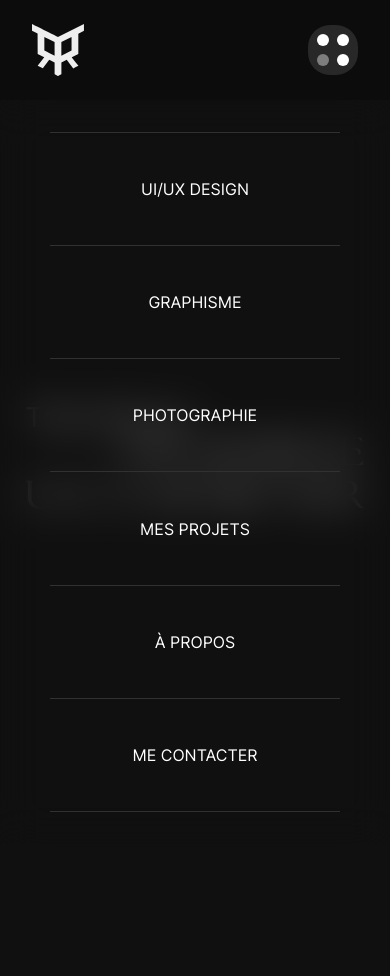
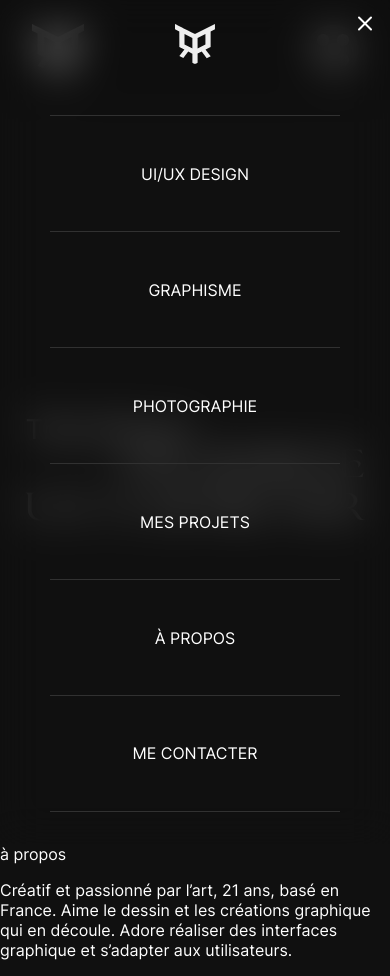
Before and after one commit to Killian-cch/portfolio-theo, a Vue app: page / in a window 390 px wide. Both pictures are taken after a click on the button 333 px from the left and 50 px from the top of the page. Before the commit the page ends 844 px from the top, so only its background shows below. Built offline with nearby package versions, Linux system fonts and the light colour scheme.

Commit message:
Menu 2.0

```diff
--- a/src/App.vue
+++ b/src/App.vue
@@ -1,9 +1,15 @@
 <script setup>
 import { RouterLink, RouterView } from 'vue-router'
+import IconClose from '@/components/icons/IconClose.vue'
 import { ref } from 'vue'
 
 let show_menu = ref(false)
-// import HelloWorld from './components/HelloWorld.vue'
+function onOpenMenu(el, done) {
+  document.body.classList.add('menu-displayed')
+}
+function onCloseMenu(el, done) {
+  document.body.classList.remove('menu-displayed')
+}
 </script>
 
 <template>
@@ -39,8 +45,16 @@ let show_menu = ref(false)
       </div>
     </nav>
   </header>
-  <Transition name="fade">
+
+  <Transition name="fade" @before-enter="onOpenMenu" @after-leave="onCloseMenu" appear>
+    <button v-if="show_menu" id="close-menu" @click="show_menu = !show_menu" @keyup.esc="console.log('test')">
+      <IconClose />
+    </button>
+  </Transition>
+  <Transition name="fade" @before-enter="onOpenMenu" @after-leave="onCloseMenu" appear>
       <div v-if="show_menu" class="fs_links">
+
+        <RouterLink @click="show_menu = !show_menu" to="/"><img alt="Théo Renaux" class="menu-logo" src="@/assets/logo.svg"/></RouterLink>
         <hr>
         <RouterLink @click="show_menu = !show_menu" to="/">ui/ux design</RouterLink>
         <hr>
@@ -171,22 +185,37 @@ let show_menu = ref(false)
         align-items: flex-start
         row-gap: 0.5rem
 
+  #close-menu
+    position: fixed
+    left: calc( 100vw - 25px )
+    top: 25px
+    transform: translate(-50%, -50%)
+    background: none
+    color: white
+    cursor: pointer
+    z-index: 999
+
   .fs_links
     display: none
     @include breakpoint($s-screen)
-      position: absolute
-      top: 100px
-      left: 0
+      position: fixed
+      top: 50%
+      left: 50%
+      transform: translate(-50%, -50%)
       display: flex
       flex-flow: column nowrap
       justify-content: space-between
       align-items: center
       row-gap: 1.5rem
       width: 100%
-      height: calc( 100vh - 100px )
+      height: 100%
       overflow-y: scroll
       background-color: rgba(16, 16, 16, 0.5)
       backdrop-filter: blur(20px)
+
+      .menu-logo
+        padding-top: 1.5rem
+        width: 40px
 
       a
         position: relative
--- a/src/assets/main.sass
+++ b/src/assets/main.sass
@@ -13,12 +13,17 @@
 html, body
   margin: 0
   padding: 0
-  overflow-x: hidden
   min-height: 100vh
   font-family: Inter
   color: white
   background-color: #101010
   position: relative
 
+body
+  overflow-x: hidden
+
+body.menu-displayed
+  overflow: hidden
+
 button
   border: none
--- /dev/null
+++ b/src/components/Hero.vue
@@ -0,0 +1,63 @@
+<template>
+	<div class="hero">
+		<div>
+		</div>
+		<div class="title">
+			<div>
+				<div class="name">théo renaux</div>
+				<div class="job">graphiste<br>ui ux designer</div>
+			</div>
+		</div>
+	</div>
+</template>
+
+<style lang="sass" scoped>
+	@import "@/assets/breakpoints.sass"
+
+	.hero
+		display: flex
+		flex-flow: row nowrap
+		border-top: solid 1px #313131
+		border-bottom: solid 1px #313131
+		height: calc( 100vh - 123px )
+		@include breakpoint($m-screen)
+			border: none
+		@include breakpoint($s-screen)
+			height: calc( 100vh - 100px )
+
+		> div:first-child
+			flex-grow: 3
+			border-right: solid 1px #565656
+			@include breakpoint($m-screen)
+				display: none
+				border: none
+		.title
+			display: flex
+			flex-flow: column nowrap
+			justify-content: center
+			align-items: center
+			flex-grow: 1
+
+		.name
+			display: inline
+			text-align: left
+			font-size: 5vw
+			font-weight: 100
+			text-transform: capitalize
+			@include breakpoint($m-screen)
+				font-size: 6vw
+			@include breakpoint($s-screen)
+				font-size: 7vw
+
+		.job
+			width: fit-content
+			text-align: right
+			font-size: 7vw
+			text-transform: uppercase
+			font-family: Stylish Delight
+			white-space: nowrap
+			@include breakpoint($m-screen)
+				font-size: 9vw
+			@include breakpoint($s-screen)
+				font-size: 10vw
+</style>
--- /dev/null
+++ b/src/components/icons/IconClose.vue
@@ -0,0 +1,7 @@
+<template>
+	<!-- https://feathericons.dev/?search=x&iconset=feather -->
+	<svg xmlns="http://www.w3.org/2000/svg" viewBox="0 0 24 24" width="24" height="24" class="main-grid-item-icon" fill="none" stroke="currentColor" stroke-linecap="round" stroke-linejoin="round" stroke-width="2">
+		<line x1="18" x2="6" y1="6" y2="18" />
+		<line x1="6" x2="18" y1="6" y2="18" />
+	</svg>
+</template>
--- a/src/views/HomeView.vue
+++ b/src/views/HomeView.vue
@@ -1,65 +1,16 @@
 <script setup>
-// import TheWelcome from '../components/TheWelcome.vue'
+  import Hero from '@/components/Hero.vue'
 </script>
 
 <template>
-  <div class="hero">
-    <div>
-    </div>
-    <div class="title">
-      <div>
-        <div class="name">théo renaux</div>
-        <div class="job">graphiste<br>ui ux designer</div>
-      </div>
-    </div>
+  <Hero />
+  <div class="about">
+    <div></div>
+    <div>à propos</div>
+    <p>Créatif et passionné par l’art, 21 ans, basé en France. Aime le dessin et les créations graphique qui en découle. Adore réaliser des interfaces graphique et s’adapter aux utilisateurs.</p>
   </div>
 </template>
 
 <style lang="sass" scoped>
-  @import "@/assets/breakpoints.sass"
-  .hero
-    display: flex
-    flex-flow: row nowrap
-    border-top: solid 1px #313131
-    border-bottom: solid 1px #313131
-    height: calc( 100vh - 123px )
-    @include breakpoint($m-screen)
-      border: none
-
-    > div:first-child
-      flex-grow: 3
-      border-right: solid 1px #565656
-      @include breakpoint($m-screen)
-        display: none
-        border: none
-    .title
-      display: flex
-      flex-flow: column nowrap
-      justify-content: center
-      align-items: center
-      flex-grow: 1
-
-      .name
-        display: inline
-        text-align: left
-        font-size: 5vw
-        font-weight: 100
-        text-transform: capitalize
-        @include breakpoint($m-screen)
-          font-size: 6vw
-        @include breakpoint($s-screen)
-          font-size: 7vw
-
-      .job
-        width: fit-content
-        text-align: right
-        font-size: 7vw
-        text-transform: uppercase
-        font-family: Stylish Delight
-        white-space: nowrap
-        @include breakpoint($m-screen)
-          font-size: 9vw
-        @include breakpoint($s-screen)
-          font-size: 10vw
 
 </style>
```
Lines whose indentation alone changed are shown as unchanged.
